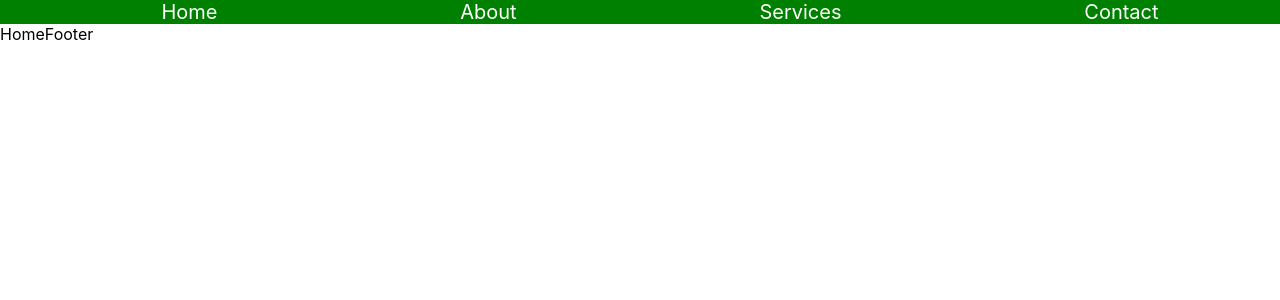
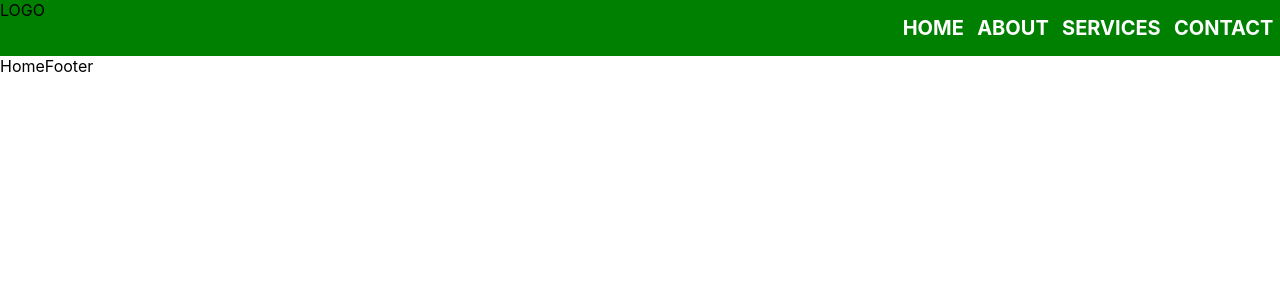
Before and after one commit to raihan-mahmud-talukder/govt-project, a React (Create React App) app: page / in a window 1280 px wide. Shown: the top 300 px of the page. Built offline with nearby package versions, Linux system fonts and the light colour scheme.

Commit message:
styling navbar

```diff
--- a/src/Components/Navbar.jsx
+++ b/src/Components/Navbar.jsx
@@ -7,14 +7,17 @@ import { Contact } from "./Contact"
 export const Navbar = () => {
     return (
         <>
-            <nav>
+            <header>
+                <nav>LOGO</nav>
+                <menu>
                     <ul>
                         <li><Link to='/'>Home</Link></li>
                         <li><Link to='/about'>About</Link></li>
                         <li><Link to='/services'>Services</Link></li>
                         <li><Link to='/contact'>Contact</Link></li>
                     </ul>
-            </nav>
+                </menu>
+            </header>
             <Routes>
                 <Route path="/" element={<Home />} />
                 <Route path="/about" element={<About />} />
--- a/src/index.css
+++ b/src/index.css
@@ -12,23 +12,43 @@ code {
     monospace;
 }
 
+header {
+  display: flex;
+  justify-content: space-between;
 
-nav {
   background: green;
 }
 
-nav ul {
+nav {
+  width: 10%;
+
+}
+
+menu {
+  width: 30%;
+}
+
+menu ul {
+  margin: 0;
+  padding: 0;
   display: flex;
-  margin: 0;
   justify-content: space-around;
 }
 
-nav ul li {
+menu ul li {
   list-style: none;
+  margin: 0;
+  padding: 0;
 }
 
-nav ul li a {
+menu ul li a {
   color: white;
   text-decoration: none;
   font-size: 1.25rem;
+  font-weight: bolder;
+  text-transform: uppercase;
 }
+
+menu ul li a:hover {
+  color: black;
+}
```
Lines whose indentation alone changed are shown as unchanged.
